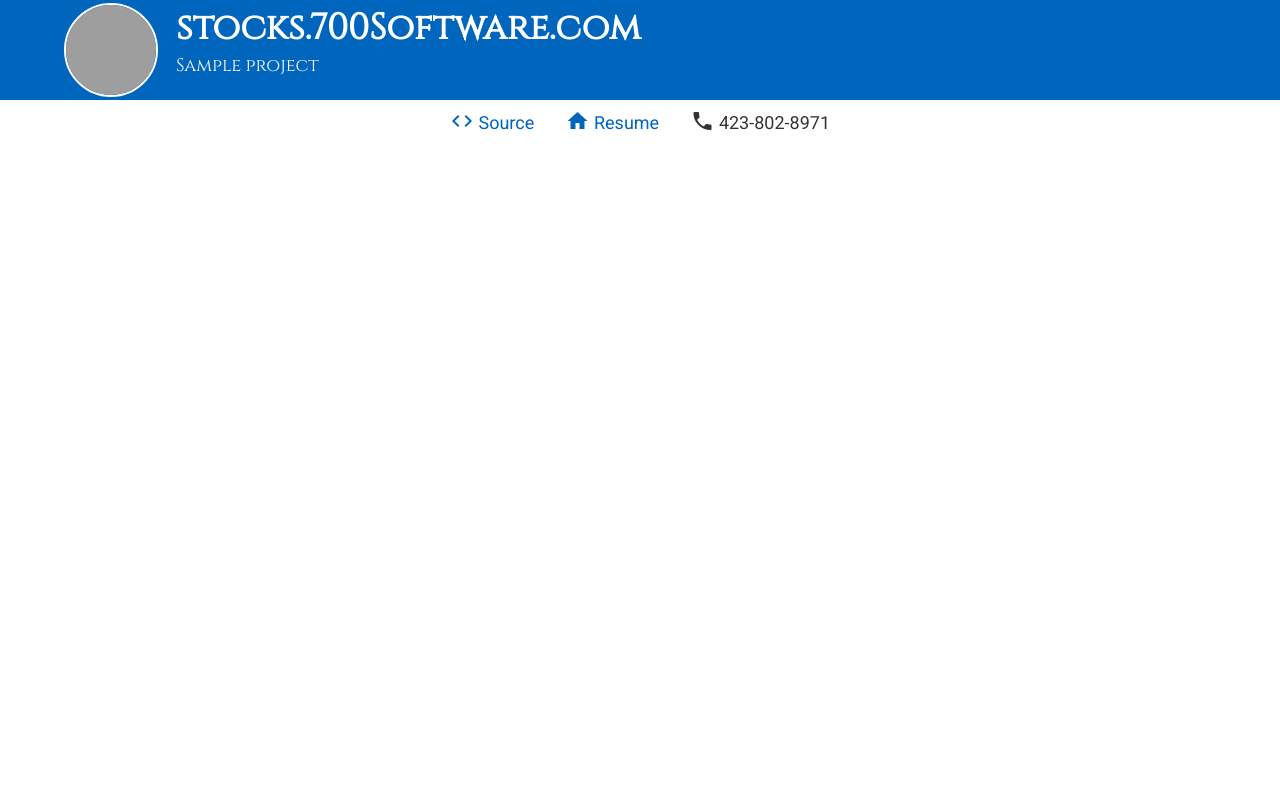
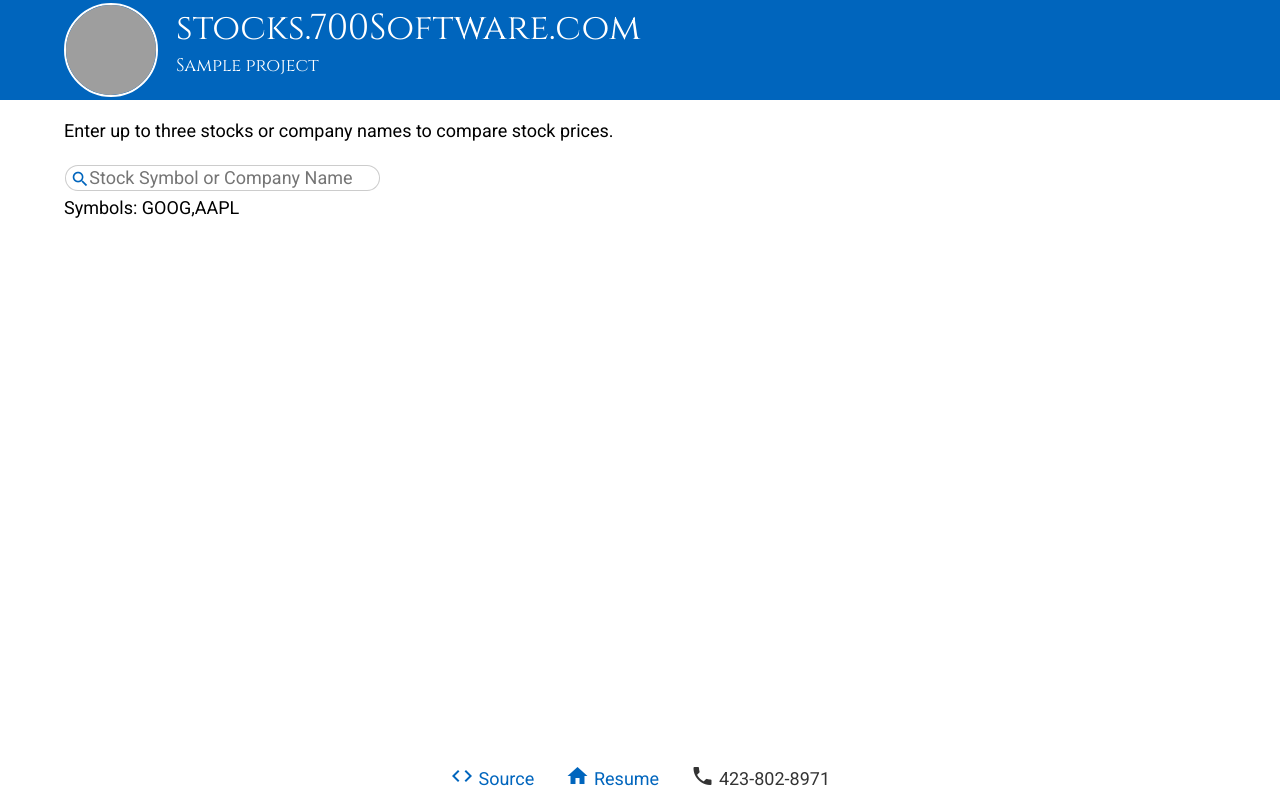
Before and after one commit to 700software/stocks, a Next.js app: page / in a window 1280 px wide. Built offline with nearby package versions, Linux system fonts and the light colour scheme; grey boxes are pictures that could not be loaded.

Commit message:
Search basically working
Also updated SearchDropdown to 2021-01-17

```diff
--- a/components/SearchDropdown.js
+++ b/components/SearchDropdown.js
@@ -2,11 +2,13 @@
 //#
 //# Note BROWSER_CACHE in search-thing.js
 const QUERY_DELAY = 200
+const API_KEY = 'EHRDIWJJ2T30CLGF'
 //#
 
-import { extractProps, paramE } from '../lib/,global'
+import React from 'react'
+import { extractProps, paramE } from '../lib/util'
 import ajaxWave from '../lib/ajaxWave'
-import SearchableDropdownResults from './SearchableDropdownResults'
+import SearchDropdownResults from './SearchDropdownResults'
 
 const space = ' '
 const tab = 9
@@ -15,23 +17,54 @@ const esc = 27
 const arrowUp = 38
 const arrowDown = 40
 
-/** More to be implemented including autofill. */
-export default function SearchableThing(props) {
+export default React.forwardRef((props, ref) => <SearchDropdown {...props} innerRef={ref} />)
+
+class SearchDropdown extends React.Component {
+  constructor(props) {
+    super(props)
+  }
+
+  shouldComponentUpdate(newProps) {
+    console.log(newProps)
+    for (var k in newProps)
+      if (typeof newProps[k] == 'function')
+        continue
+      else if (newProps[k] != this.props[k])
+        return true
+    console.log('false')
+    return false
+  }
+
+  render() { return render.call(this, this.props, this.state) }
+}
+
+function render(props, state) {
   var attrs = { ...props }
+
   var hiddenAttrs = extractProps({ name: null, defaultValue: '' }, attrs)
   var extraProps = extractProps({ defaultDisplay: '' }, attrs)
+  const { whenValue, innerRef } = extractProps({
+    whenValue: function (val, text, span, blurring) { },
+    innerRef: null,
+  }, attrs)
 
   var resultsComponent = React.createRef()
-  var hidden, input
+  var span, hidden, input
+
+  var blurringNow = false
 
   return <>
-    <span className="searchable-dropdown" ref={node => { if (node) eventHandlers(node) }}>
+    <span className="SearchableDropdown" ref={node => {
+      if (node) eventHandlers(node)
+      if (innerRef) innerRef.current = node
+    }}>
       <span className="material-icons">search</span>
       <input type="hidden" {...hiddenAttrs} />
       <input spellCheck={false} placeholder={space/* triggers :placeholder-shown */}
+        autoComplete="off" style={{ width: '17.5em' }}
         defaultValue={extraProps.defaultDisplay} {...attrs} />
       <span className="material-icons">clear</span>
-      <SearchableDropdownResults ref={resultsComponent} chose={chose} />
+      <SearchDropdownResults ref={resultsComponent} chose={chose} />
     </span>
   </>
 
@@ -40,7 +73,9 @@ export default function SearchableThing(props) {
       return
     hidden.value = o.key
     input.value = o.text
+    blurringNow = blurring
     hidden.oninput()
+    blurringNow = false
     if (hidden.value) {
       if (!blurring) {
         input.selectionStart = 0
@@ -50,7 +85,8 @@ export default function SearchableThing(props) {
     }
   }
 
-  function eventHandlers(span) {
+  function eventHandlers(s) {
+    span = s
 
     var icon = span.firstChild
     hidden = icon.nextSibling
@@ -68,8 +104,10 @@ export default function SearchableThing(props) {
         icon.setAttribute('data-hidden', '')
       else
         icon.removeAttribute('data-hidden')
+      whenValue(this.value, input.value, span, blurringNow)
     }
     input.onfocus = function () {
+      resultsComponent.current.setState({ want: this.value })
       if (this.readOnly || !hidden.value)
         return
       this.selectionStart = 0
@@ -78,7 +116,7 @@ export default function SearchableThing(props) {
     }
     input.onblur = function () {
       if (balloon) {
-        var active = balloon.firstChild.lastChild.querySelector(':scope>a[data-hovered]')
+        var active = balloon.firstChild.lastChild.querySelector(':scope>a[data-active]')
         if (active)
           selectLink(active, true)
       }
@@ -127,12 +165,14 @@ export default function SearchableThing(props) {
         input.focus()
     }
 
+    blurringNow = true
     hidden.oninput()
+    blurringNow = false
 
     function handleEnterPressed() {
       if (enterPressed)
         if (resultsComponent.current.state.got && resultsComponent.current.state.got.query == enterPressed.q)
-          resultsComponent.current.choose(enterPressed.enterNotJustTabAway)
+          resultsComponent.current.choose(enterPressed.enterNotJustTabAway, !enterPressed.enterNotJustTabAway)
     }
 
     function handleQueryMutation() {
@@ -169,20 +209,38 @@ export default function SearchableThing(props) {
       if (searchFetchGo['in progress: ' + queryHere])
         return
       searchFetchGo['in progress: ' + queryHere] = true
+
+      // TODO move out and generify
       ajaxWave({
-        url: '/api/search-things?q=' + paramE(queryHere),
+        url: `https://www.alphavantage.co/query?function=SYMBOL_SEARCH&apikey=EHRDIWJJ2T30CLGF&keywords=${paramE(queryHere)}`,
         callback: function (wave, request) {
           delete searchFetchGo['in progress: ' + queryHere]
           if (queryHere == resultsComponent.current.state.want) {
             if (wave.json && request.status == 200)
-              resultsComponent.current.setState({ got: { query: queryHere, results: wave.json } })
+              resultsComponent.current.setState({ got: { query: queryHere, results: parseResults(wave) } })
             else
               resultsComponent.current.setState({ got: { query: queryHere, whoops: wave.text || wave.whoops } })
             handleEnterPressed()
           }
-        }
+        },
       })
     }
 
+    /** @todo move out and generify */
+    function parseResults(wave) {
+      var dedup = {}
+      var results = []
+      wave.json.bestMatches.forEach(r => {
+        if (dedup[r['1. symbol']])
+          return
+        dedup[r['1. symbol']] = true
+        results.push({
+          key: r['1. symbol'],
+          text: `${r['1. symbol']} - ${r['2. name']}`,
+          Component: <>{r['1. symbol']} - {r['2. name']}</>,
+        })
+      })
+      return results
+    }
   }
 }
--- /dev/null
+++ b/lib/util.js
@@ -0,0 +1,56 @@
+
+/**
+ * Sets `<form action="javascript:">` which is a 'do nothing' action.
+ * The advantage here over ` action="#"` is that it won't scroll to top of page by default.
+ **/
+export function noAction(node) { if (node) node.action = 'javascript:' }
+
+/**
+ * Adds `title` attribute only if the CSS ellipsis has appeared.
+ * `title` will be applied to the parent in case the parent has some extra padding and border as part of the clickable or hoverable region.
+ */
+export function ellipsisTooltip(e) {
+  const parent = e.currentTarget
+  const child = parent.firstChild
+  if (child.offsetWidth < child.scrollWidth && !parent.getAttribute('title'))
+    parent.setAttribute('title', child.innerText)
+}
+
+/**
+ * @param {object} input The entries that you would like removed from `propsCopy`. You can provide default values, or `null` values.
+ * @param {object} propsCopy The object from which those entries will be captured and deleted.
+ * @returns {object} Same as `input` — after updating its values with those found in `propsCopy`.
+ */
+export function extractProps(input, propsCopy) {
+  for (var key in input) {
+    if (key in propsCopy)
+      input[key] = propsCopy[key]
+    delete propsCopy[key]
+  }
+  return input
+}
+
+/** Like `encodeURIComponent`, but looks prettier and still works. */
+export function paramE(x) {
+  return encodeURIComponent(x)
+    .replace(/%20/g, '+')
+    .replace(/%22/g, '"')
+    .replace(/%24/g, '$')
+    .replace(/%2C/g, ',')
+    .replace(/%2F/g, '/')
+    .replace(/%3A/g, ':')
+    .replace(/%3B/g, ';')
+    .replace(/%3C/g, '<')
+    .replace(/%3D/g, '=')
+    .replace(/%3E/g, '>')
+    .replace(/%3F/g, '?')
+    .replace(/%40/g, '@')
+    .replace(/%5B/g, '[')
+    .replace(/%5C/g, '\\')
+    .replace(/%5D/g, ']')
+    .replace(/%5E/g, '^')
+    .replace(/%60/g, '`')
+    .replace(/%7B/g, '{')
+    .replace(/%7C/g, '|')
+    .replace(/%7D/g, '}')
+}
--- a/pages/index.js
+++ b/pages/index.js
@@ -1,14 +1,31 @@
 import Head from 'next/head'
-import Layout from '../components/,Layout'
-import styles from '../styles/Home.module.css'
+import { useState } from 'react'
+import Layout from '../components/Layout'
+import SearchInput from '../components/SearchDropdown'
+import { noAction } from '../lib/util'
 
 export default function Home() {
+
+  const [symbols, setSymbols] = useState(['GOOG', 'AAPL'])
+
   return <Layout>
     <Head>
       <title>stocks.700software.com</title>
     </Head>
     <main className="the-width">
-
+      <p>Enter up to three stocks or company names to compare stock prices.</p>
+      <form ref={noAction}>
+        <SearchInput
+          placeholder="Stock Symbol or Company Name"
+          whenValue={symbol => {
+            if (!symbol)
+              return ''
+            // if (symbol == 'FB') // TODO what we actually want to check for is duplicates
+            //   return 'Test a rejection'
+            setSymbols([...symbols, symbol])
+          }} />
+      </form>
+      Symbols: {symbols.toString()}
     </main>
   </Layout>
 }
--- a/styles/SearchDropdown.css
+++ b/styles/SearchDropdown.css
@@ -1,46 +1,46 @@
 
 /* <span> for SearchableUser.js or other future searchable dropdowns */
-.searchable-dropdown { display: inline-block; position: relative; margin: var(--input-margin); }
+.SearchableDropdown { display: inline-block; position: relative; margin: var(--input-margin); }
 
 /* 🔍 and ❌ icons */
-.searchable-dropdown>span.material-icons { color: var(--primary); font-size: var(--input-icon-font-size); padding-top: .1em; position: absolute; top: calc(var(--input-padding-top) + var(--input-border)); transition: opacity 300ms; }
+.SearchableDropdown>span.material-icons { color: var(--primary); font-size: var(--input-icon-font-size); padding-top: .1em; position: absolute; top: calc(var(--input-padding-top) + var(--input-border)); transition: opacity 300ms; }
 
 /* 🔍 icon */
-.searchable-dropdown>span.material-icons:first-child { left: var(--input-icon-left-left); pointer-events: none; }
-.searchable-dropdown>span.material-icons:first-child[data-hidden] { opacity: 0; }
-.searchable-dropdown>span.material-icons:first-child:not([data-hidden]) { transition-delay: 200ms; }
+.SearchableDropdown>span.material-icons:first-child { left: var(--input-icon-left-left); pointer-events: none; }
+.SearchableDropdown>span.material-icons:first-child[data-hidden] { opacity: 0; }
+.SearchableDropdown>span.material-icons:first-child:not([data-hidden]) { transition-delay: 200ms; }
 
 /* <input> */
-.searchable-dropdown>input { box-sizing: border-box; padding-left: var(--input-icon-left-pad); padding-right: var(--input-icon-left-pad); margin: 0; transition: padding 500ms; }
+.SearchableDropdown>input { box-sizing: border-box; padding-left: var(--input-icon-left-pad); padding-right: var(--input-icon-left-pad); margin: 0; transition: padding 500ms; }
 /* <input> padding adjusts depending on whether 🔍 is visible */
-.searchable-dropdown>span.material-icons:first-child[data-hidden] + input + input { padding-left: var(--input-padding-right); }
+.SearchableDropdown>span.material-icons:first-child[data-hidden] + input + input { padding-left: var(--input-padding-right); }
 
 /* ❌ icon */
-.searchable-dropdown>span.material-icons:last-of-type { right: var(--input-icon-left-left); cursor: pointer; }
-.searchable-dropdown>input::-ms-clear { display: none; }
-.searchable-dropdown>input:placeholder-shown + span { opacity: 0; visibility: hidden /* no transition */; }
+.SearchableDropdown>span.material-icons:last-of-type { right: var(--input-icon-left-left); cursor: pointer; }
+.SearchableDropdown>input::-ms-clear { display: none; }
+.SearchableDropdown>input:placeholder-shown + span { opacity: 0; visibility: hidden /* no transition */; }
 
 /* fade out on blur if <input type="hidden"/> has no value yet (span:first-child:not([data-hidden])) */
-.searchable-dropdown>:first-child:not([data-hidden]) + input + input:not(:placeholder-shown):not(:focus) { color: hsla(0deg 0% 0% / .3); transition: color 500ms; }
-.searchable-dropdown>:first-child:not([data-hidden]) + input + input:not(:placeholder-shown):not(:focus) + span { color: hsla(0deg 0% 0% / .3); transition: color 500ms; }
+.SearchableDropdown>:first-child:not([data-hidden]) + input + input:not(:placeholder-shown):not(:focus) { color: hsla(0deg 0% 0% / .3); transition: color 500ms; }
+.SearchableDropdown>:first-child:not([data-hidden]) + input + input:not(:placeholder-shown):not(:focus) + span { color: hsla(0deg 0% 0% / .3); transition: color 500ms; }
 
 /******************************************************************************/
 /* SearchableDropdownResults.js */
 
 /* hidden if input:not(:focus) or <input type="hidden"/> has value */
-.searchable-dropdown>input:last-of-type:not(:focus) ~ div,
-.searchable-dropdown>span:first-child[data-hidden] ~ div { opacity: 0; visibility: hidden; pointer-events: none; }
+.SearchableDropdown>input:last-of-type:not(:focus) ~ div,
+.SearchableDropdown>span:first-child[data-hidden] ~ div { opacity: 0; visibility: hidden; pointer-events: none; }
 
 /* position */
-.searchable-dropdown>div { position: absolute; left: calc(var(--input-icon-left-pad) - var(--input-padding-right)); right: calc(var(--input-icon-left-pad) - var(--input-padding-right)); transition: opacity 500ms, visibility 500ms; z-index: 1; }
+.SearchableDropdown>div { position: absolute; left: calc(var(--input-icon-left-pad) - var(--input-padding-right)); right: calc(var(--input-icon-left-pad) - var(--input-padding-right)); transition: opacity 500ms, visibility 500ms; z-index: 1; }
 /* child padding consistent */
-.searchable-dropdown>div>div>a { padding: var(--input-padding-top) var(--input-padding-right); }
-.searchable-dropdown>div>div>.emptiness { padding: var(--input-padding-top) var(--input-padding-right); }
+.SearchableDropdown>div>div>a { padding: var(--input-padding-top) var(--input-padding-right); }
+.SearchableDropdown>div>div>.emptiness { padding: var(--input-padding-top) var(--input-padding-right); }
 
 /* look & feel */
-.searchable-dropdown>div { background: white; border: solid rgba(0,0,0,.2); border-width: 0 var(--input-border) var(--input-border); border-radius: 0 0 var(--input-radius) var(--input-radius); overflow: hidden; }
+.SearchableDropdown>div { background: white; border: solid rgba(0,0,0,.2); border-width: 0 var(--input-border) var(--input-border); border-radius: 0 0 var(--input-radius) var(--input-radius); overflow: hidden; }
 
-.searchable-dropdown>div>div>a { display: block; white-space: nowrap; transition: background 300ms, color 300ms; cursor: pointer; }
-.searchable-dropdown>div>div>a:not([data-hovered]) { color: inherit; } /* normal var(--hyperlink) blue upon hovered */
-.searchable-dropdown>div>div>a[data-hovered] { background: var(--dropdown-hover-bg); transition: background 100ms, color 300ms; }
-.searchable-dropdown>div:active>div>a[data-hovered] { color: var(--hyperlinkActive); transition: background 100ms, color 100ms; }
+.SearchableDropdown>div>div>a { display: block; white-space: nowrap; transition: background 300ms, color 300ms; cursor: pointer; }
+.SearchableDropdown>div>div>a:not([data-hovered]) { color: inherit; } /* normal var(--hyperlink) blue upon hovered */
+.SearchableDropdown>div>div>a[data-hovered] { background: var(--dropdown-hover-bg); transition: background 100ms, color 300ms; }
+.SearchableDropdown>div:active>div>a[data-hovered] { color: var(--hyperlinkActive); transition: background 100ms, color 100ms; }
--- a/styles/base.css
+++ b/styles/base.css
@@ -8,8 +8,8 @@ body { margin: 0; color: black; background: white; font-family: roboto, sans-ser
 
 /* push footer to bottom on screen and print */
 #__next { min-height: 100vh; position: relative; }
-#fillin>:nth-last-child(2) { padding-bottom: 2.5rem; /* room for footer */}
-#fillin>footer { position: absolute; left: 0; bottom: 0; width: 100%; }
+#__next>:nth-last-child(2) { padding-bottom: 2.5rem; /* room for footer */}
+#__next>footer { position: absolute; left: 0; bottom: 0; width: 100%; }
 footer { box-sizing: border-box; color: var(--gray); padding: .3em 0 .5em; }
 
 footer { text-align: center; }
@@ -21,6 +21,34 @@ a img { border: 0; }
 
 hr { border-style: solid none none; border-top-width: var(--border-width); border-color: var(--border-color); }
 
+select { box-sizing: content-box; }
+
+:root {
+  --input-natural-content-height: 1.2em;
+  --input-margin-x: .05em;
+  --input-margin-y: .19em;
+  --input-margin: .19em .05em;
+  --input-border: 1.5px;
+  --input-border-color: rgba(0,0,0,.2);
+  --input-padding-top: .1em;
+  --input-padding-right: .4em;
+  --input-padding-x-radiusless: .2em;
+  --input-icon-left-left: calc(var(--input-padding-top) + var(--input-border) + .1em);
+  --input-icon-left-pad: calc(var(--input-icon-left-left) + var(--input-icon-font-size) - var(--input-border));
+  --input-icon-font-size: 1.1em;
+  --input-content: calc(1em * 1.2);
+  --input-radius: calc(var(--input-border) + var(--input-padding-top) + var(--input-content) / 2);
+}
+
+input, select, textarea, button, a.button { border: var(--input-border) solid; border-radius: var(--input-radius); padding: var(--input-padding-top) var(--input-padding-right); margin: var(--input-margin); }
+
+select { padding-top: calc(var(--input-padding-top) - .7px); padding-bottom: calc(var(--input-padding-top) - .7px); }
+
+input, select, textarea { font-family: inherit; font-size: inherit; border-color: var(--input-border-color); }
+[readonly], [disabled] { background: rgba(0,0,0,.07); border-color: transparent; opacity: 1; /* override browser's select:disabled opacity */ }
+option[disabled] { background: initial; }
+
+label { display: inline-block; user-select: none; }
 label, label input { cursor: pointer; }
 
 button { background: hsl(108, 82%, 37%); background-image: linear-gradient(to bottom, hsl(108, 82%, 50%) 0%, hsla(108, 82%, 37%, 0) 50%, hsl(108, 82%, 20%) 100%); background-origin: border-box; }
@@ -47,3 +75,5 @@ table.fancy>*>tr>th { font-weight: 500; text-align: inherit; }
 table.fancy>*>tr>* { padding: .3em .3em; }
 
 .material-icons { position: relative; top: .13em; width: 1em; height: 1em; display: inline-block; overflow: hidden; user-select: none; cursor: inherit; }
+
+.ellipsis-tooltipped { white-space: pre /*instead of pre-wrap*/; overflow: hidden; text-overflow: ellipsis; }
--- a/styles/main.css
+++ b/styles/main.css
@@ -12,14 +12,9 @@ header {
 	padding: 3px;
 }
 #head-me-circle { float: left; width: 5em; height: 5em; border-radius: 999px; border: solid 2px white; margin-right: 1em; }
-header h1 { margin: 0; font-family: Cinzel; }
+header h1 { margin: 0; font-family: Cinzel; font-weight: normal; }
 header p { margin: 0; font-family: Cinzel; }
 header::after { content: ""; display: block; clear: both; }
-
-
-
-input, select, textarea { margin:4px; font-family: inherit; padding: 2px; border: solid 1px #aaa; border-radius: 4px; font-size: inherit; }
-
 
 
 /* colors */
--- a/styles/util.css
+++ b/styles/util.css
@@ -5,6 +5,9 @@
   --green: hsl(108, 82%, 37%);
   --blue: hsl(208, 100%, 37%);
   --blue-transparent: hsl(208deg 100% 37% / 0);
+
+  --primary: var(--blue);
+
   --border-width: 2px;
   --border-color: hsla(208, 60%, 87%, 1);
   --border-color: hsl(108deg 82% 37% / .2);
```
Also changed, not shown: components/SearchDropdownResults.js (+4 -4 lines), pages/_app.js (+4 -3 lines), components/Layout.js (renamed from components/,Layout.js), 1 other file (tests, documents, lock files or other folders).
